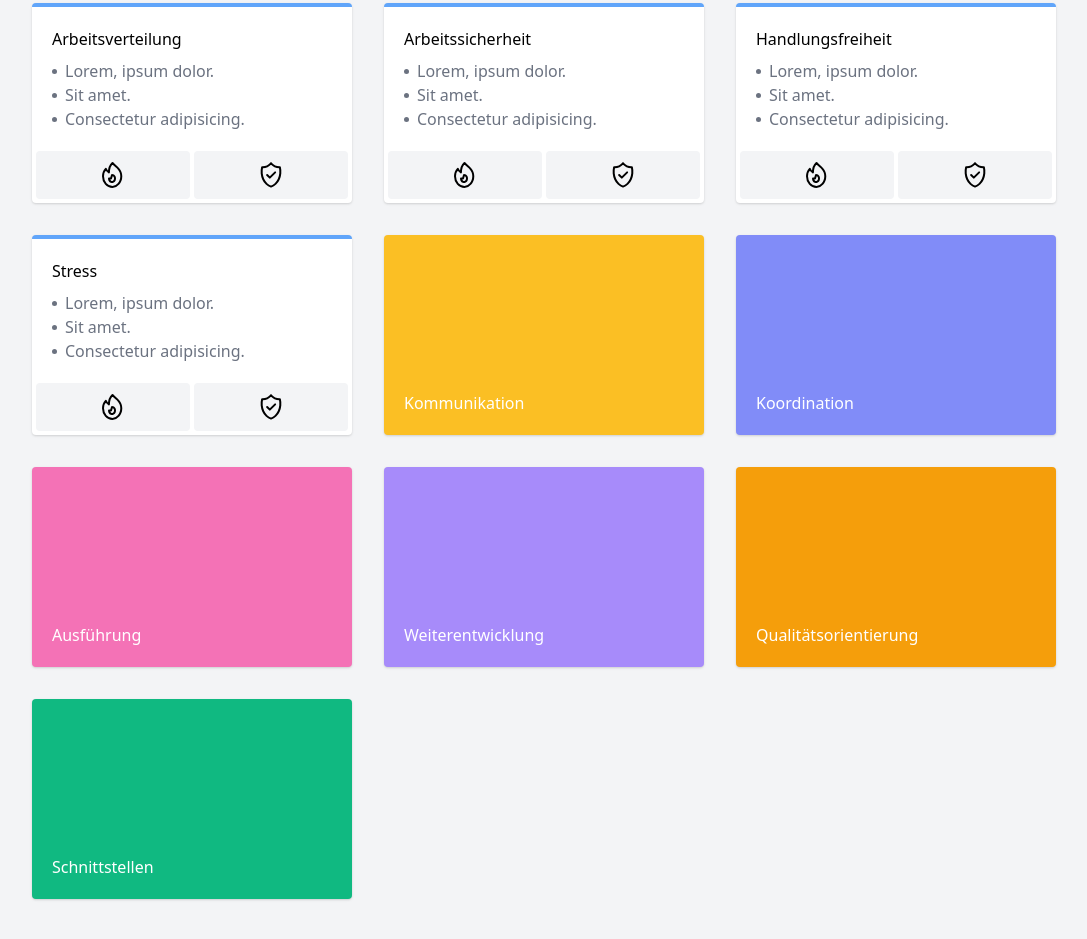
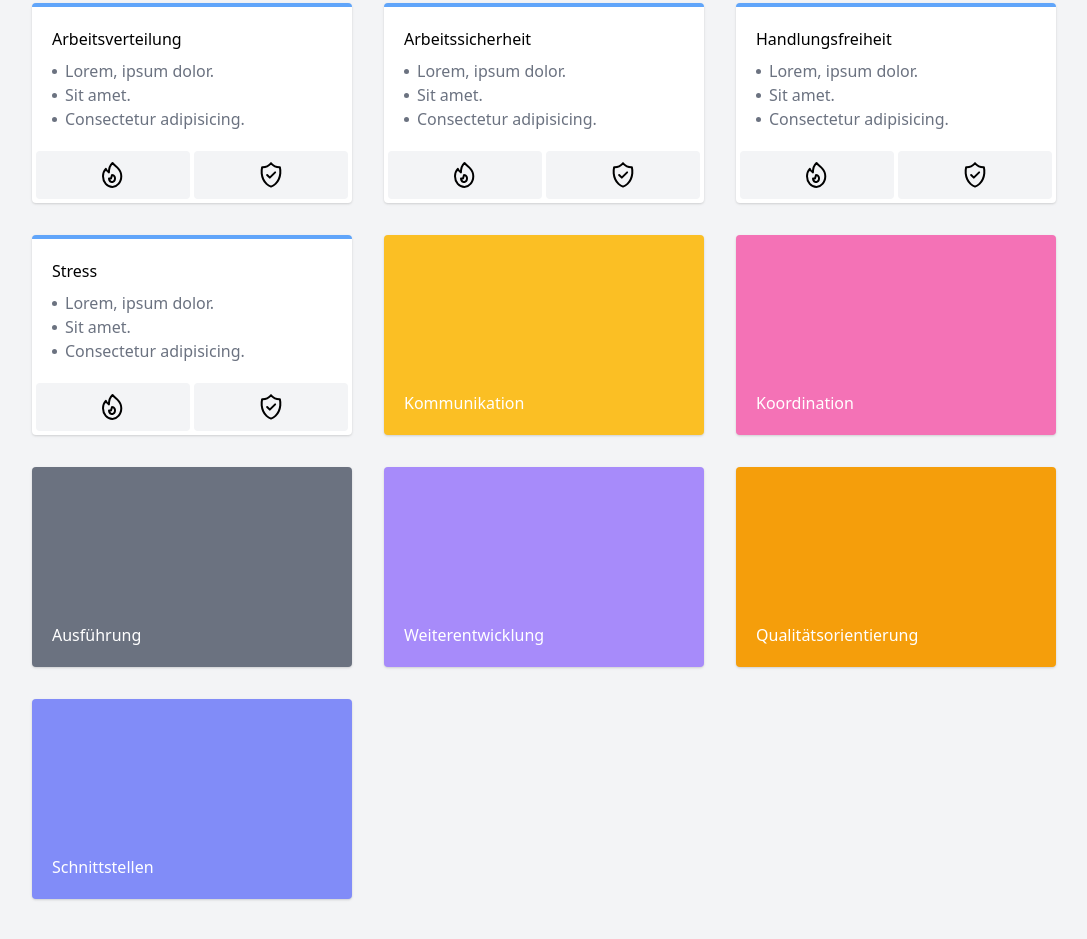
Before and after one commit to hendrikpawlowski/animate-css-grid, a plain HTML site: page index.html in a window 1280 px wide. Shown: the part 1281-2220 px from the top of the page, without its empty margins (96-1183 px from the left). Drawn offline with nearby package versions, Linux system fonts and the light colour scheme; a script that the page names is missing.

Commit message:
Update colors

```diff
--- a/index.html
+++ b/index.html
@@ -366,14 +366,14 @@
         </li>
         <li js-card js-deck-card class="grid-item deck-card">
           <div>
-            <div class="content bg-indigo-400">
+            <div class="content bg-pink-400">
               <h3>Koordination</h3>
             </div>
           </div>
         </li>
         <li js-card js-deck-card class="grid-item deck-card">
           <div>
-            <div class="content bg-pink-400">
+            <div class="content bg-gray-500">
               <h3>Ausführung</h3>
             </div>
           </div>
@@ -394,7 +394,7 @@
         </li>
         <li js-card js-deck-card class="grid-item deck-card">
           <div>
-            <div class="content bg-green-500">
+            <div class="content bg-indigo-400">
               <h3>Schnittstellen</h3>
             </div>
           </div>
```
